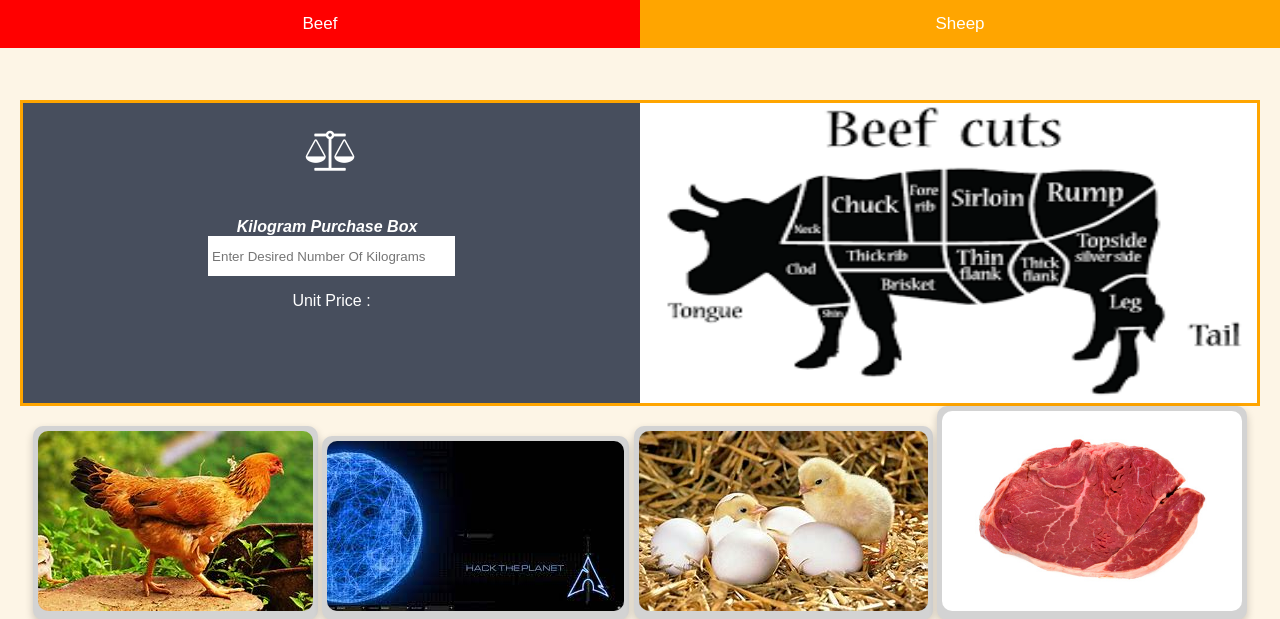
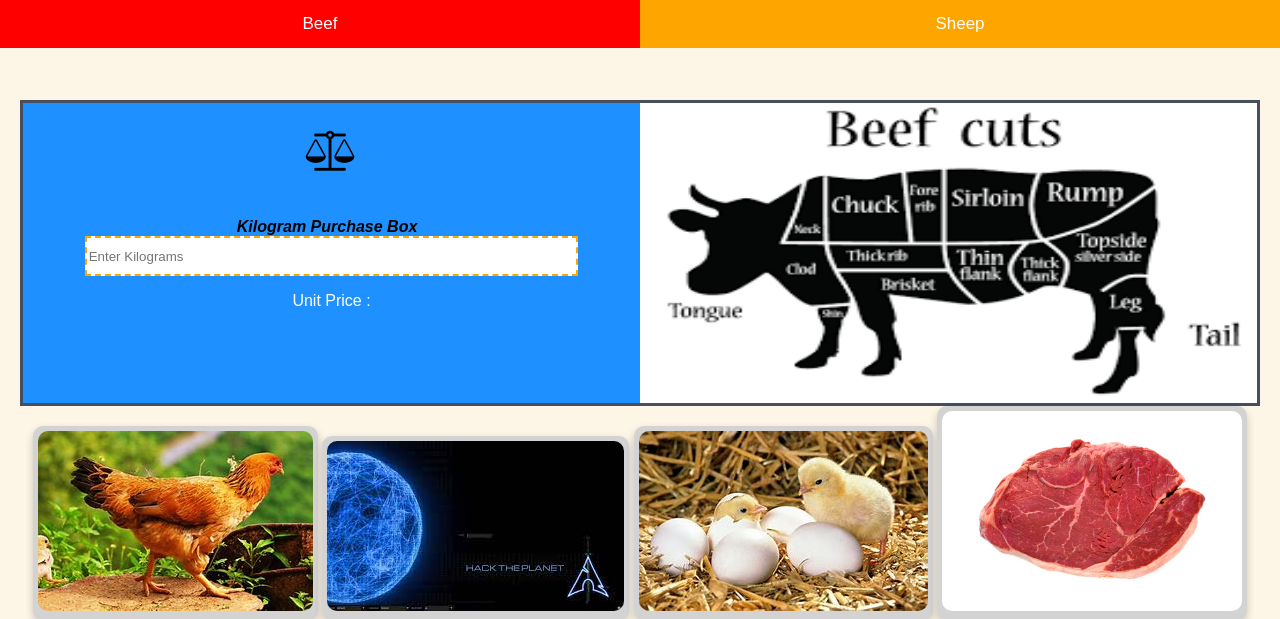
Before and after one commit to Clyde-A/enterprise, a Flask app: page /finisher in a window 1280 px wide. Shown: the top 619 px of the page. Run offline with Flask 2, Linux system fonts and the light colour scheme.

Commit message:
Update fin.html

```diff
--- a/templates/fin.html
+++ b/templates/fin.html
@@ -91,34 +91,42 @@ color:dodgerblue;
 
 .infoma{
 
-color:white;
+color:black;
 text-align:center;
 }
 
 table, th, td {
   border: 1px solid white;
-  background-color:orange;
+  background-color:#474e5d;
   padding:2px ;
 }
 
 table {
   width: 100%;
   background-color:#FDF5E6;
-  color:white;
+  color:orange;
 }
 
 .drag{
+background-color:dodgerblue;
+text-align:center;
+float:left ;
+width:100%;
+border:3px solid #474e5d;
+color:white;
+}
+
+.drag2{
 background-color:#474e5d;
 text-align:center;
 float:left ;
 width:100%;
-border:3px solid orange;
+border:3px solid #474e5d;
+background-image:url({{url_for('static' , filename="shippk.gif")}})
 }
 
-
-
 .balance{
-color:white;
+color:black;
 font-size:28px;
 }
 
@@ -150,6 +158,13 @@ color:whitesmoke    ;
 background-color:#474e5d;
 }
 
+
+
+
+
+
+
+
 #scaleout{
 height:20px ;
 width:100% ;
@@ -166,14 +181,14 @@ background-color:#80ced6;
 
 #scalekey{
 height:40px ;
-width:20%;
-border:2px dashed white ;
+width:40%;
+border:2px dashed orange ;
 }
 
 #scalekey2{
 height:40px ;
-width:20%;
-border:2px dashed white ;
+width:40%;
+border:2px dashed orange ;
 }
 
 .shapist{
@@ -239,24 +254,24 @@ color:orange;
 background-color:#474e5d;
 }
 
-#Home {background-color:#FDF5E6; text-align:center}
-#News {background-color: #FDF5E6;}
+
+#Home {background-color:#FDF5E6; text-align:center ;}
+#News {background-color: #FDF5E6;  }
 #About {background-color:white;}
 </style>
 </head>
 <body>
-
 <button class="tablink" onclick="openPage('Home', this, 'red')" id="defaultOpen" >Beef</button>
 <button class="tablink" onclick="openPage('News', this, 'green')" >Sheep</button>
 
 
 <div id="Home" class="tabcontent">
-<div class="drag" >
+<div class="drag"  >
 <img class="resp" src="{{url_for('static' , filename="section.jpg") }}"  style="float:right; height:300px; width:50%  " >
   <h3 class="balance"><i class="fa fa-balance-scale" style="font-size:40px;""></i> </h3>
-  <label style="color:white "></br><b><i> Kilogram Purchase Box  &nbsp </i></b></label>
+  <label style="color:black "></br><b><i> Kilogram Purchase Box  &nbsp </i></b></label>
   </br>
-  <input id="scalekey" style=" color:white;" type="number" placeholder="Enter Desired Number Of Kilograms " oninput="weightConverter(this.value)" onchange="weightConverter(this.value)">
+  <input id="scalekey" style=" color:white;" type="number" placeholder="Enter Kilograms " oninput="weightConverter(this.value)" onchange="weightConverter(this.value)">
 </p>
 <p>Unit Price : <span id="scaleout"></span></p>
 </br>
@@ -268,9 +283,8 @@ background-color:#474e5d;
 <img  class="shapist" src="{{url_for('static' , filename='images/beef/' + product)}}" style="width:100%" >
 <div class="container">
 <a href="{{url_for("order")}}"><i id="magic" class="fa fa-shopping-cart"></i></a>&nbsp &nbsp
-<a href="www.google.com"  onclick=myFunction()  ><i id="magic" class="fa fa-heart" ></i></a>&nbsp &nbsp
 <a href="{{url_for("identity")}}"><i id="magic" class="fa fa-info" ></i></a>&nbsp &nbsp
-<a href="www.google.com"><i id="magic" class="fa fa-edit" style="font-size:24px; overflow:hidden ; float:right ; color:red "></i></a>
+
   </div>
 </div>
 
@@ -278,8 +292,8 @@ background-color:#474e5d;
 </div>
 
 <div id="News" class="tabcontent"  >
-<div class="drag">
-<h2 style="color:white" >  <b> KYLENATH SHEEP FARM </b> </h2>
+<div class="drag2" >
+<h2 style="color:black" >  <b> KYLENATH SHEEP FARM </b> </h2>
 <h3 class="infoma"> <b> <i>Available Sheep Breeds </i> </b> </h3>
 
 <table>
@@ -297,9 +311,9 @@ background-color:#474e5d;
   </tr>
 </table>
  <h3 class="balance"><i class="fa fa-balance-scale" style="font-size:40px;""></i> </h3>
-  <label style="color:white "></br><b><i> Kilogram Purchase Box  &nbsp </i></b></label>
+  <label style="color:black "></br><b><i> Kilogram Purchase Box  &nbsp </i></b></label>
   </br>
-  <input id="scalekey2" style=" color:white;" type="number" placeholder="Enter Desired Number Of Kilograms " oninput="weightConverter2(this.value)" onchange="weightConverter2(this.value)">
+  <input id="scalekey2" style=" color:black;" type="number" placeholder="Enter Kilograms" oninput="weightConverter2(this.value)" onchange="weightConverter2(this.value)">
 </p>
 <p>Unit Price : <span id="scaleout2"></span></p>
 </br>
@@ -314,9 +328,8 @@ background-color:#474e5d;
 <img class="shapist"  src="{{url_for('static' , filename='images/sheep/' + sh_product)}}" style="width:100%" >
 <div class="container">
 <a href="{{url_for("order")}}"> <i id="magic" class="fa fa-shopping-cart"></i></a> &nbsp &nbsp
-<a href="kdksd" onclick="myfunction()"  > <i id="magic" class="fa fa-heart" ></i> </a>&nbsp &nbsp
 <a href="{{url_for("identity")}}"><i id="magic" class="fa fa-info" ></i></a>&nbsp &nbsp
-<a href="derd" ><i id="magic" class="fa fa-edit" style="font-size:24px; overflow:hidden ; float:right ; color:red "> </i></a>
+
 
   </div>
 </div>
```
